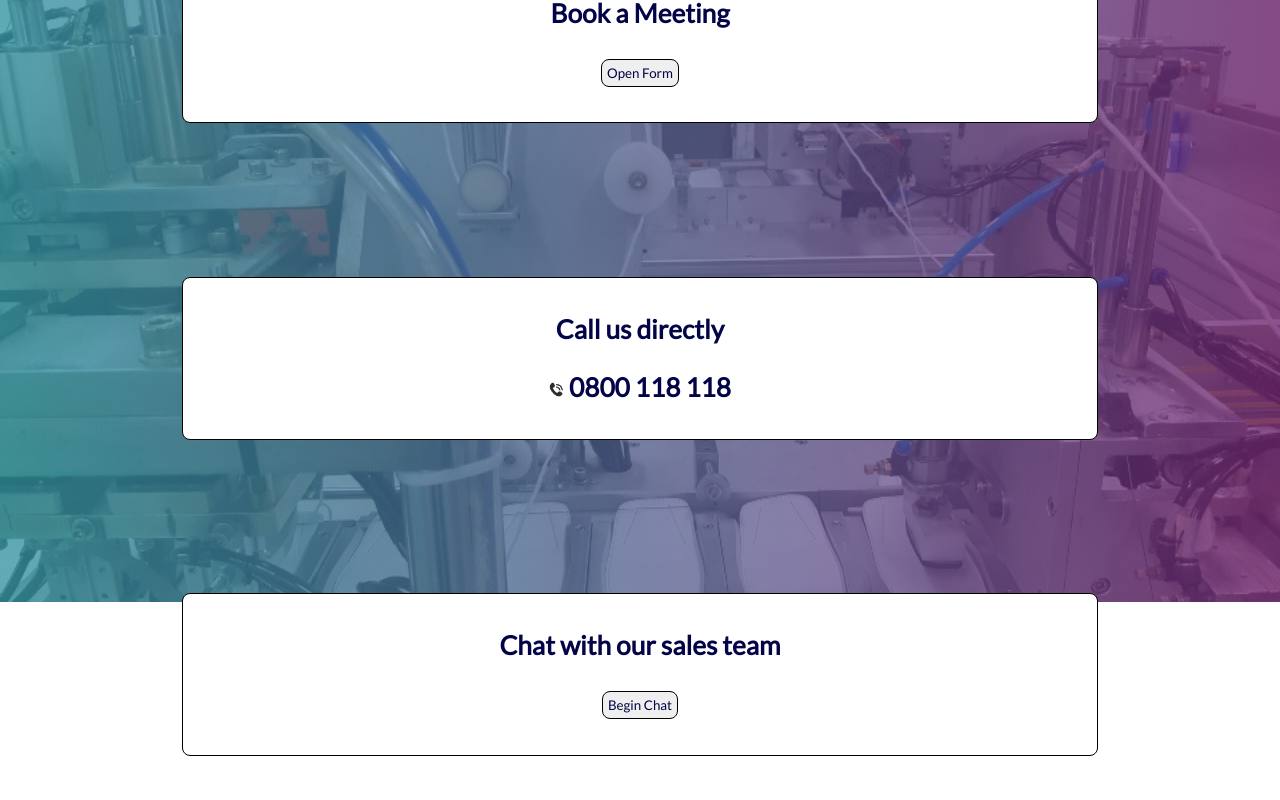
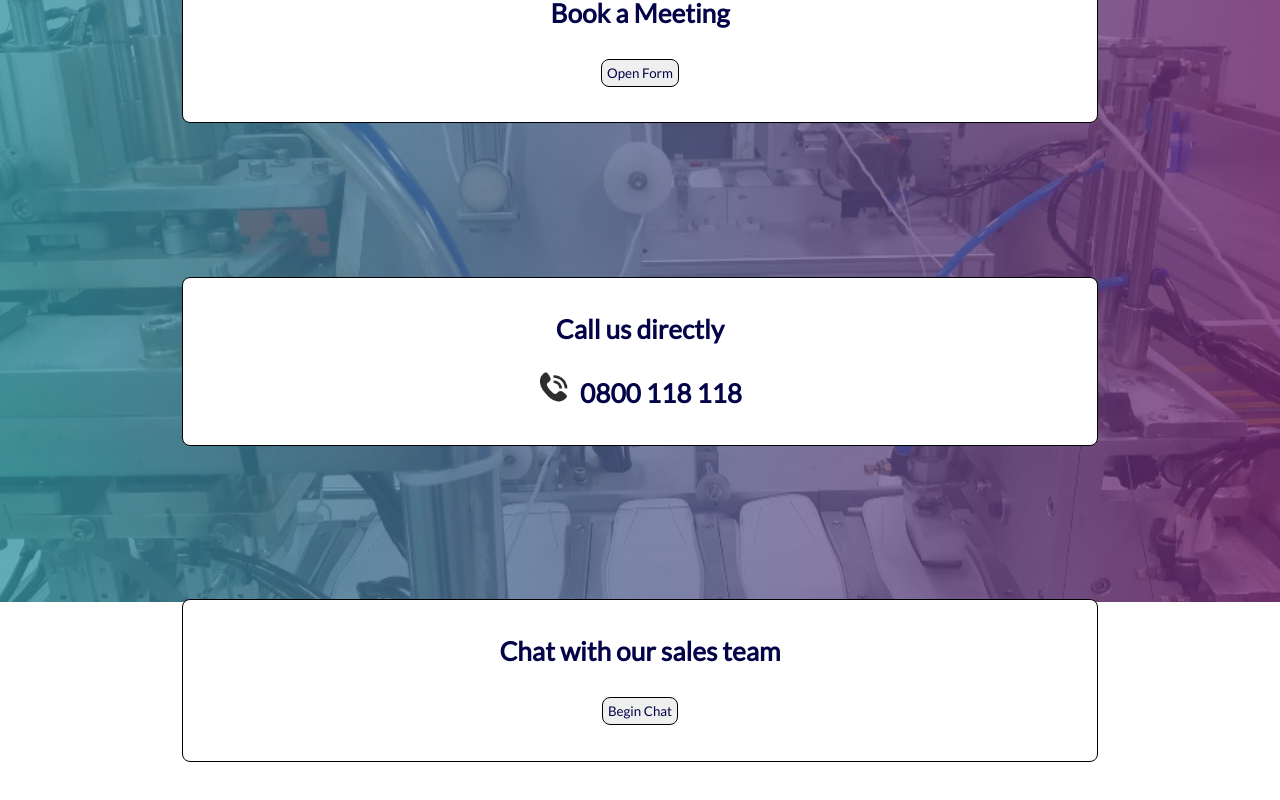
Before and after one commit to martinrombach88/b2b_masks_landing_page, a React (Create React App) app: page / in a window 1280 px wide. Shown: the part 3125-3925 px from the top of the page. Built offline with nearby package versions, Linux system fonts and the light colour scheme; the HTML template or start-up script is replaced by a standard one.

Commit message:
resized form, converted map to portrait

```diff
--- a/src/index.css
+++ b/src/index.css
@@ -431,18 +431,14 @@ h1, h2, h3 {
   justify-content: center;
 }
 
-
-
-
 .contactBorder {
   border: black 1px solid;
   border-radius:8px;
 }
 
 #phoneIcon {
-  height:15px;
-  width:15px;
-  padding-right:5px;
+  width:4vh;
+  padding-right:10px;
 }
 
 /* FORM MODAL */
```
